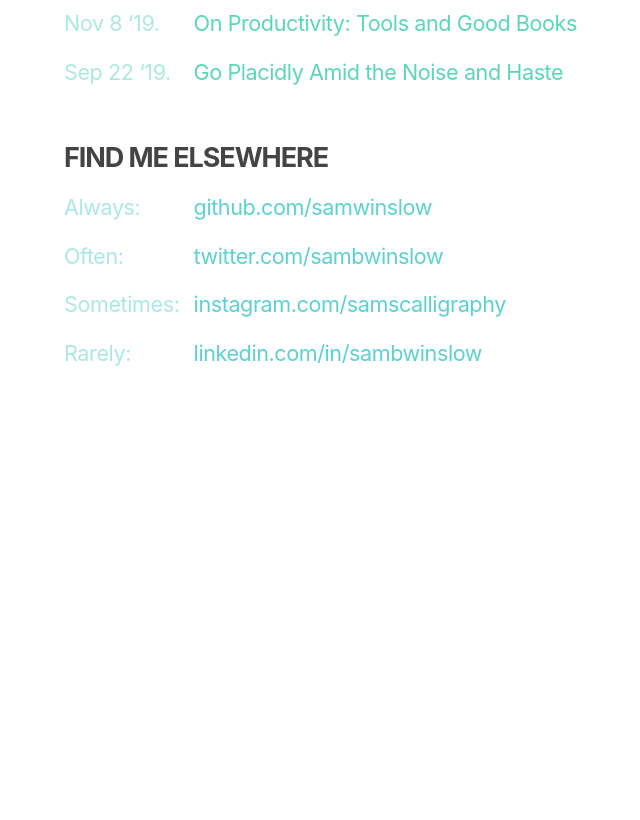
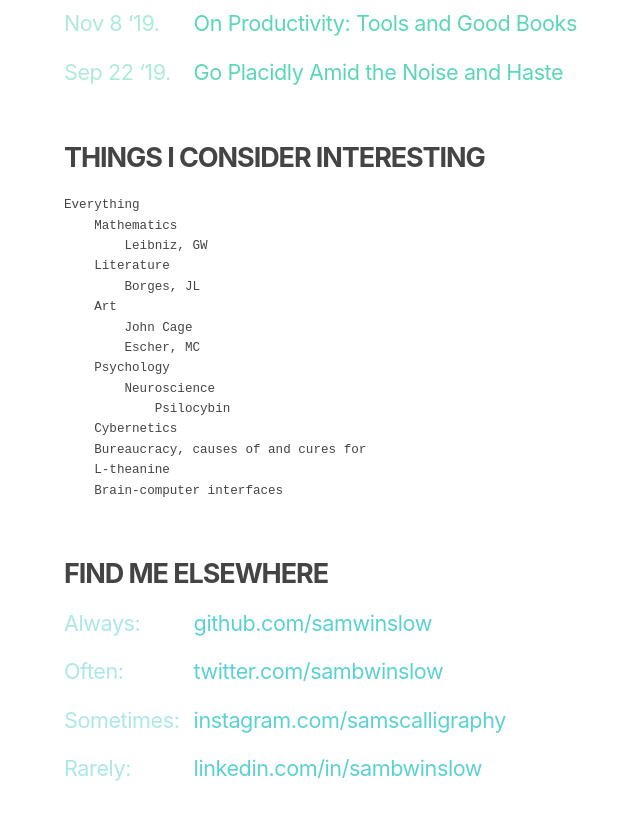
Before and after one commit to samwinslow/sam-nextjs-blog, a Next.js app: page / in a window 1280 px wide. Shown: the part 1000-1820 px from the top of the page, without its empty margins (270-910 px from the left). Before the commit the page ends 1497 px from the top, so only its background shows below. Built offline with nearby package versions, Linux system fonts and the light colour scheme.

Commit message:
add interesting things hierarchy tree

```diff
--- /dev/null
+++ b/lib/interesting-things.json
@@ -0,0 +1,47 @@
+{
+  "name": "Everything",
+  "nodes": [
+    {
+      "name": "Mathematics",
+      "nodes": [
+        { "name": "Leibniz, GW" }
+      ]
+    },
+    {
+      "name": "Literature",
+      "nodes": [
+        { "name": "Borges, JL" }
+      ]
+    },
+    {
+      "name": "Art",
+      "nodes": [
+        { "name": "John Cage" },
+        { "name": "Escher, MC" }
+      ]
+    },
+    {
+      "name": "Psychology",
+      "nodes": [
+        {
+          "name": "Neuroscience",
+          "nodes": [
+            { "name": "Psilocybin" }
+          ]
+        }
+      ]
+    },
+    {
+      "name": "Cybernetics"
+    },
+    {
+      "name": "Bureaucracy, causes of and cures for"
+    },
+    {
+      "name": "L-theanine"
+    },
+    {
+      "name": "Brain-computer interfaces"
+    }
+  ]
+}
--- a/pages/index.tsx
+++ b/pages/index.tsx
@@ -7,6 +7,24 @@ import Date from '../components/Date'
 import { GetStaticProps } from 'next'
 import ColorWrapper from '../components/ColorWrapper'
 import socialLinks from '../lib/social-links.json'
+import interestingThings from '../lib/interesting-things.json'
+
+interface NestedList {
+  name: string,
+  nodes?: NestedList[]
+}
+const formatTree = (nestedList: NestedList, depth = 0): string => {
+  if (!nestedList.nodes?.length) { // ├
+    return '    '.repeat(Math.max(depth, 0)) + ''
+      + nestedList.name + '\n'
+  }
+  return '    '.repeat(Math.max(depth, 0))
+    + nestedList.name
+    + '\n'
+    + nestedList.nodes.reduce((prev, node) =>
+        prev + formatTree(node, depth + 1), ''
+      )
+}
 
 const Index = (
   {
@@ -59,6 +77,12 @@ const Index = (
       </ColorWrapper>
     </section>
     <section>
+      <h2 className={utilStyles.headingLg}>Things I consider interesting</h2>
+      <pre style={{ fontSize: '0.7rem' }}>
+        { formatTree(interestingThings) }
+      </pre>
+    </section>
+    <section>
       <h2 className={utilStyles.headingLg}>Find me elsewhere</h2>
       <ColorWrapper>
         <ul className={utilStyles.list}>
```
